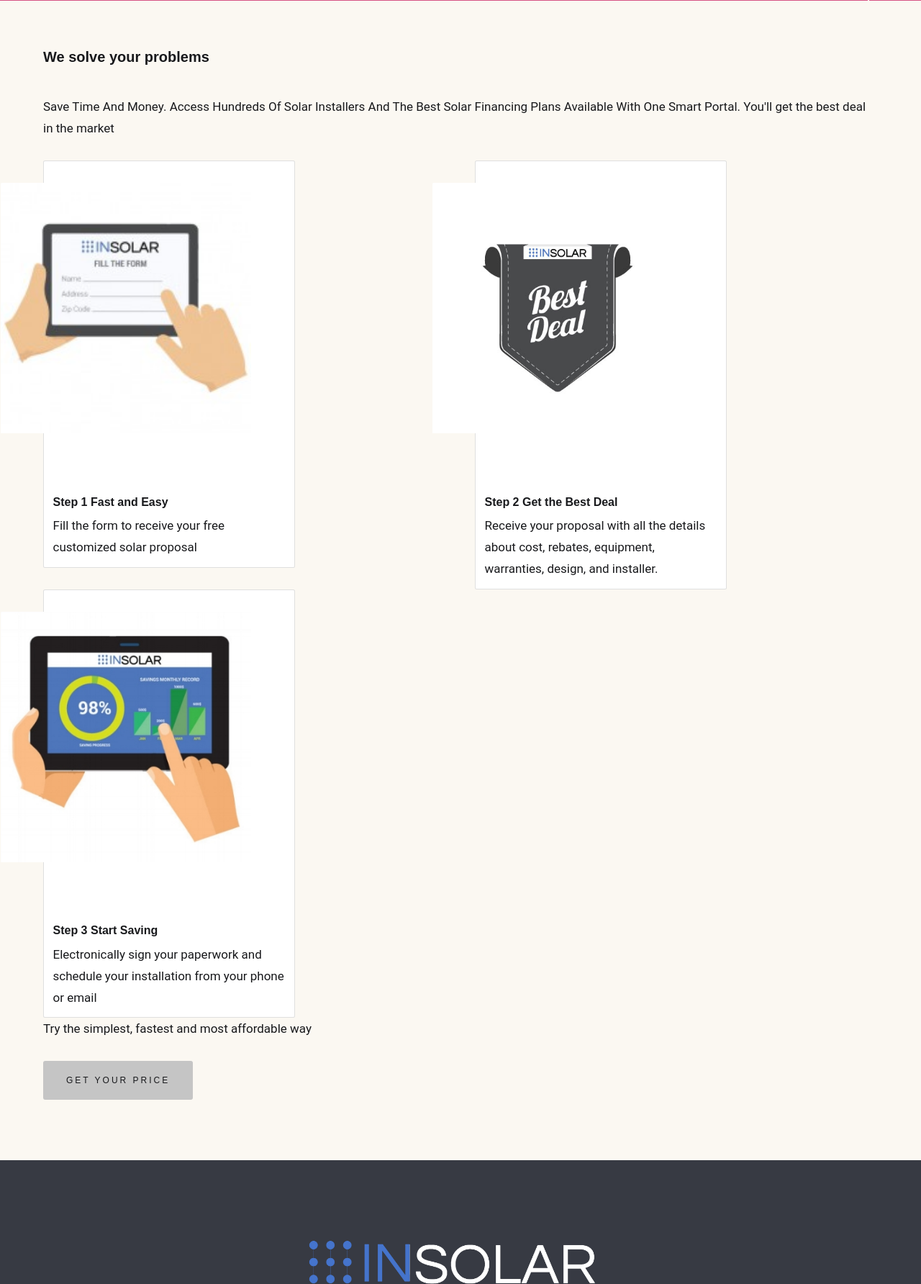
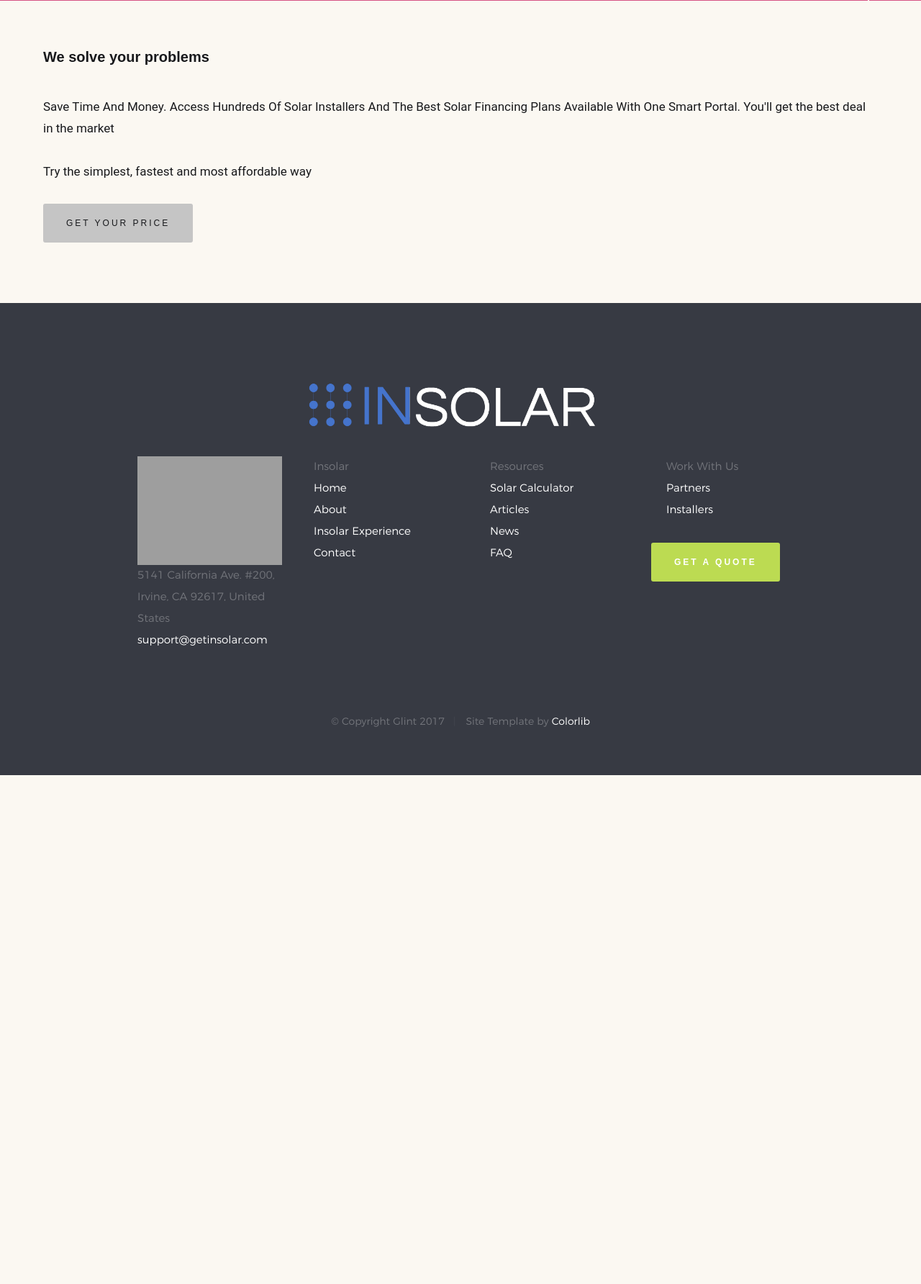
Before and after one commit to jorgeeahumada/insolar, a PHP site: page /insolarexperience.php in a window 1280 px wide. Shown: the part 595-2379 px from the top of the page at 72% size. After the commit the page ends 1672 px from the top, so only its background shows below. Run offline with PHP 8.4, Linux system fonts and the light colour scheme; some libraries are stand-ins or nearby versions; some web fonts are replaced; grey boxes are pictures that could not be loaded.

Commit message:
made a dumb change

```diff
--- a/css/insolarexperience.css
+++ b/css/insolarexperience.css
@@ -4,5 +4,5 @@
 }
 
 .card-img-top{
-    width: 100%
+
 }
--- a/insolarexperience.php
+++ b/insolarexperience.php
@@ -103,44 +103,6 @@ include 'navigation_bar.php';
             <p class="lead">We solve your problems </p>
             <p> Save Time And Money. Access Hundreds Of Solar Installers And The Best Solar Financing Plans Available With One Smart Portal. You'll get the best deal in the market</p>
 
-            <div class="row">
-                <div class="col-sm-6">
-            <div class="card" style="width: 35rem;" data-aos="zoom-in">
-                <img class="card-img-top" src="images/FillForm.jpg" alt="Card image cap">
-
-                <div class="card-body">
-                    <h5 class="card-title">Step 1 Fast and Easy</h5>
-                    <p class="card-text">Fill the form to receive your free customized solar proposal</p>
-                </div>
-
-
-            </div>
-                </div>
-
-
-                <div class="col-sm-6">
-
-            <div class="card" style="width: 35rem;" data-aos-delay="fade-up">
-                <img class="card-img-top" src="images/BestDeal.jpg" alt="Card image cap">
-                <div class="card-body">
-                    <h5 class="card-title">Step 2 Get the Best Deal</h5>
-                    <p class="card-text">Receive your proposal with all the details about cost, rebates, equipment, warranties, design, and installer.</p>
-                </div>
-
-
-            </div>
-                </div>
-
-            <div class="col-sm-6">
-                <div class="card" style="width: 35rem;" data-aos-delay="fade-up">
-                    <img class="card-img-top" src="images/Choose.jpg" alt="Card image cap">
-                    <div class="card-body">
-                        <h5 class="card-title">Step 3 Start Saving</h5>
-                        <p class="card-text">Electronically sign your paperwork and schedule your installation from your phone or email</p>
-                    </div>
-
-                </div>
-            </div>
 
 
 
@@ -153,7 +115,9 @@ include 'navigation_bar.php';
 
 
 
-</div>
+
+
+
 
             <div>
             <p class = head> Try the simplest, fastest and most affordable way </p>
```
Also changed, not shown: images/icons/fillform_icon.png (added).
